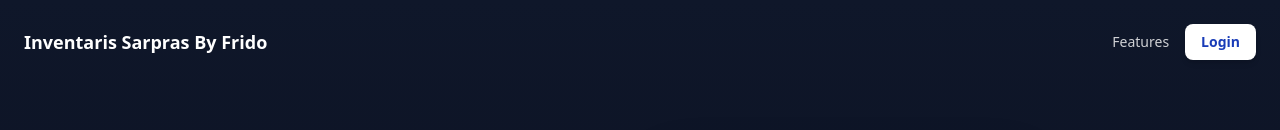
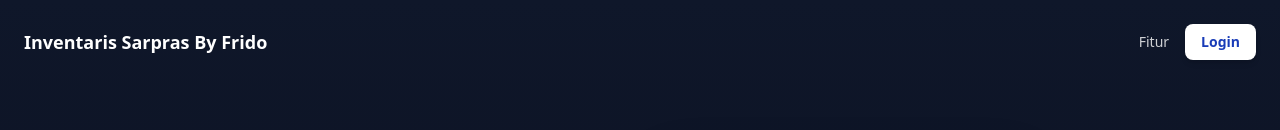
Before and after one commit to Fridoavan/fridowebujian, a Next.js app: page / in a window 1280 px wide. Shown: the top 130 px of the page. Built offline with nearby package versions, Linux system fonts and the light colour scheme.

Commit message:
Update landing page + login fix

```diff
--- a/src/app/page.tsx
+++ b/src/app/page.tsx
@@ -34,7 +34,7 @@ export default function Home() {
             href="#features"
             className="text-white/80 hover:text-white/90 text-sm font-medium py-2"
           >
-            Features
+            Fitur
           </Link>
           <Link
             href="/login"
```
